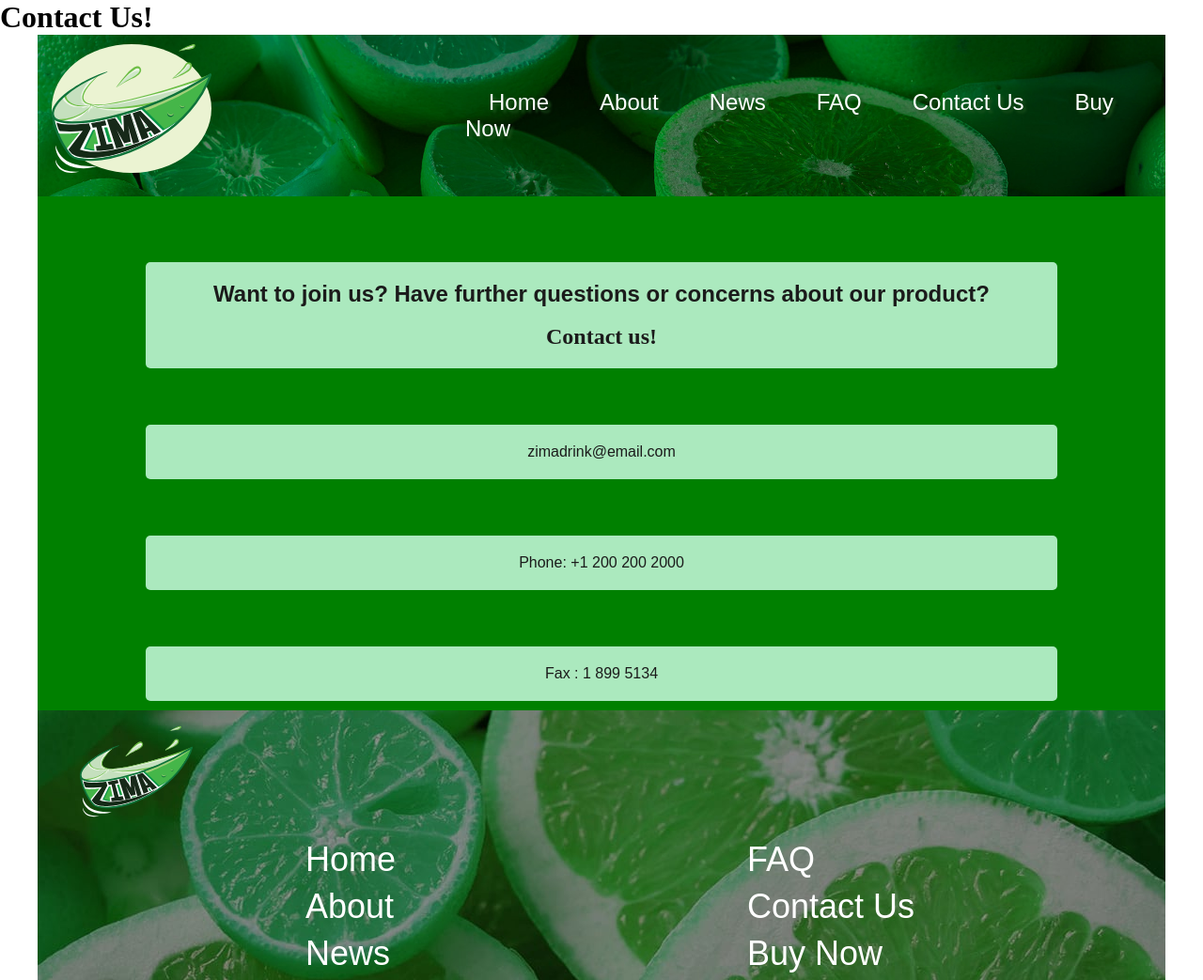
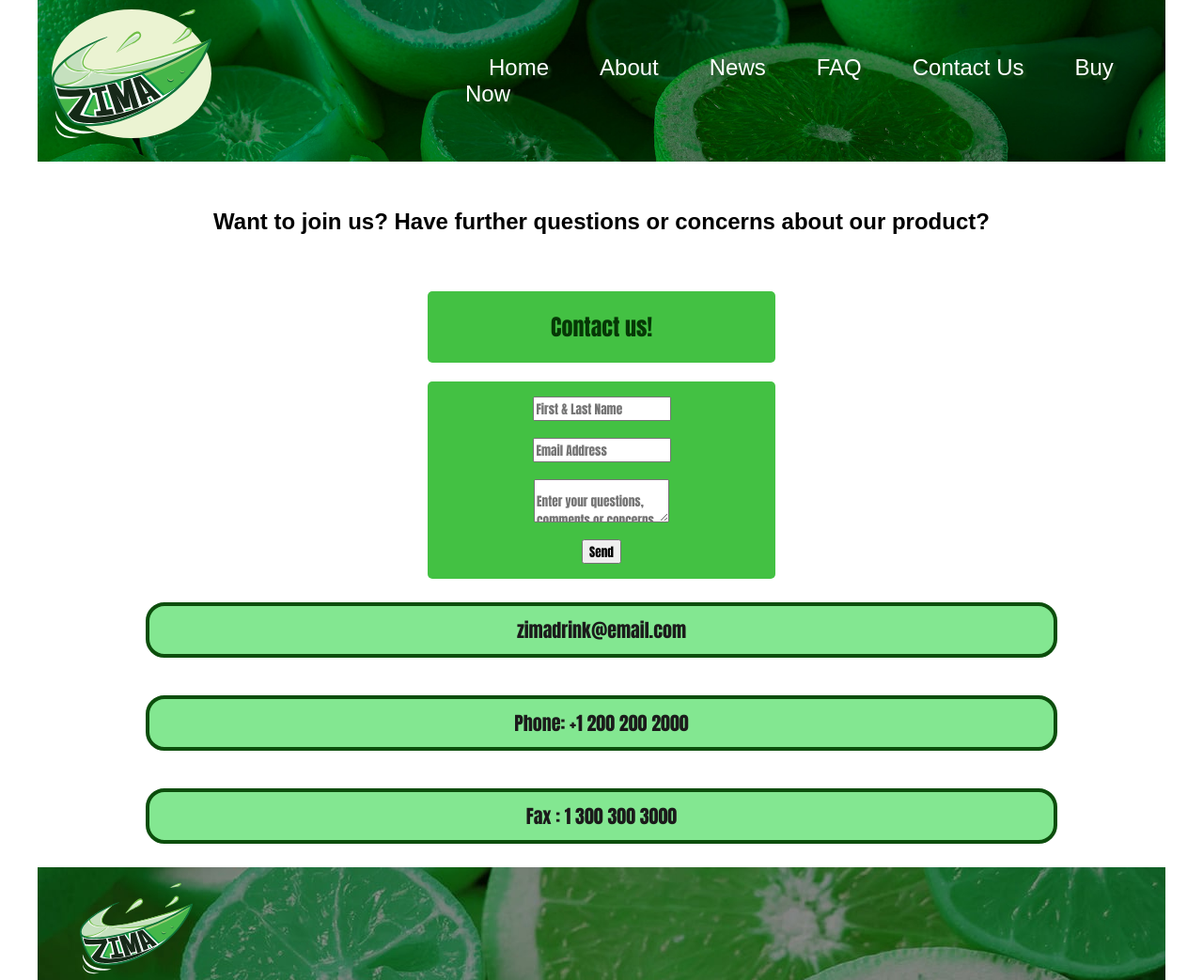
Before and after one commit to t-bathurst-alden/pritchard-a_bathurst-alden-t_fiprepo, a plain HTML site: page contact.html in a window 1280 px wide. Shown: the top 1043 px of the page at 94% size. Drawn offline with Linux system fonts and the light colour scheme; a web font is replaced by a local one.

Commit message:
Contact Page Completed
This commit completes the contact page, which includes a styled contact form.

```diff
--- a/contact.html
+++ b/contact.html
@@ -11,7 +11,7 @@
     <title>Contact Us</title>
 </head>
 <body>
-    <h1>Contact Us!</h1>
+    <h1 class="hidden">Contact Us!</h1>
     <header class="grid-con center-grid-con main-header main-nav">
         <div class="col-start-1 col-end-2 m-col-start-1 m-col-end-3 logoimg">
             <a href="index.html"><img src="images/navlogo.svg" alt="Zima Logo"></a>
@@ -34,18 +34,28 @@
     <main>
 <section id="contact-main" class="grid-con center-grid-con">
                         <h2 class="hidden">Contact Page Main Section</h2>
-                        <div id="contact1" class="box col-start-1 col-end-5 m-col-start-2 m-col-end-12 l-col-start-2 l-col-end-12">
-                            <h2>Want to join us? Have further questions or concerns about our product?</h2><br>
-                            <h1>Contact us!</h1>
+                        <div id="contact1" class="col-start-2 col-end-4 m-col-start-5 m-col-end-9 l-col-start-2 l-col-end-12">
+                            <h2>Want to join us? Have further questions or concerns about our product?</h2>
                         </div>
-                        <div class="box small-contact-box col-start-1 col-end-5 m-col-start-2 m-col-end-12 l-col-start-2 l-col-end-12">
+                            <div id="contact-button" class="button-box col-start-2 col-end-4 m-col-start-5 m-col-end-9">
+                                <h1>Contact us!</h1>
+                            </div>
+                            <div id="contact-form" class="col-start-2 col-end-4 m-col-start-5 m-col-end-9">
+                                <form action="email.php" method="POST" enctype="text/plain">
+                                    <input name="fullName" type="text" placeholder="First & Last Name"><br>
+                                    <input name="contactInfo" type="text" required placeholder="Email Address"><br>
+                                    <textarea name="msg" placeholder="Enter your questions, comments or concerns here..."></textarea><br>
+                                    <input name="submit" type="submit" value="Send">
+                                </form>
+                            </div>
+                        <div class="contact-box small-contact-box col-start-1 col-end-5 m-col-start-2 m-col-end-12 l-col-start-2 l-col-end-12">
                             <p>zimadrink@email.com</p>
                         </div>
-                        <div class="box small-contact-box col-start-1 col-end-5 m-col-start-2 m-col-end-12 l-col-start-2 l-col-end-12">
+                        <div class="contact-box small-contact-box col-start-1 col-end-5 m-col-start-2 m-col-end-12 l-col-start-2 l-col-end-12">
                             <p>Phone: +1 200 200 2000</p>
                         </div>
-                        <div class="box small-contact-box col-start-1 col-end-5 m-col-start-2 m-col-end-12 l-col-start-2 l-col-end-12">
-                            <p>Fax : 1 899 5134</p>
+                        <div class="contact-box small-contact-box col-start-1 col-end-5 m-col-start-2 m-col-end-12 l-col-start-2 l-col-end-12">
+                            <p>Fax : 1 300 300 3000</p>
                         </div>
                     </section>
     </main>
--- a/css/grid.css
+++ b/css/grid.css
@@ -61,6 +61,17 @@ h2, h3 {
    margin-top: 10px;
    margin-bottom:10px;
  }
+
+ .button-box {
+   background-color: rgb(67, 193, 67);
+   color: rgb(27, 27, 27);
+   border-radius: 5px;
+   padding: 20px;
+   text-align: center;
+   margin-top: 10px;
+   margin-bottom:10px;
+ }
+
 
 
 .center-grid-con {
--- a/css/main.css
+++ b/css/main.css
@@ -791,16 +791,58 @@ margin-bottom: 20px;
 
 }
 
+#contact-button {
+    color: rgb(6, 56, 6);
+    font-family: Impact, Haettenschweiler, 'Arial Narrow Bold', sans-serif;
+}
+
 #contact1 {
-   margin-top: 70px;
+    margin-bottom: 50px;
+    margin-top: 50px;
+    justify-items: center;
+}
+
+#contact1 h1 {
+    color:rgb(3, 37, 3);
+    font-family: Impact, Haettenschweiler, 'Arial Narrow Bold', sans-serif;
+}
+
+#contact-form {
+    border-radius: 5px;
+    padding: 16px;
+    margin-top: 10px;
+    margin-bottom: 10px;
+    align-items: center;
+    background-color: rgb(67, 193, 67);
+}
+
+#contact-form input, textarea {
+    display: block;
+    margin: 0 auto;
+    align-content: center;
+    font-family: Impact, Haettenschweiler, 'Arial Narrow Bold', sans-serif;
+}
+
+.contact-box {
+    font-family: Impact, Haettenschweiler, 'Arial Narrow Bold', sans-serif;
+   background-color: rgb(131, 231, 145);
+   color: rgb(27, 27, 27);
+   border-radius: 20px;
+   border-style: solid;
+   border-width: 4px;
+   border-color: rgb(12, 78, 12);
+   padding: 10px;
+   text-align: center;
+   margin-bottom:25px;
+ }
+
+.contact-box p {
+    font-family: Impact, Haettenschweiler, 'Arial Narrow Bold', sans-serif;
+    font-size: 20px;
 }
 
 .small-contact-box {
-   margin-top: 50px;
-}
-
-#contact-main {
-   background-color: green;
+   margin-top: 15px;
 }
 
 #faq-main {
```
